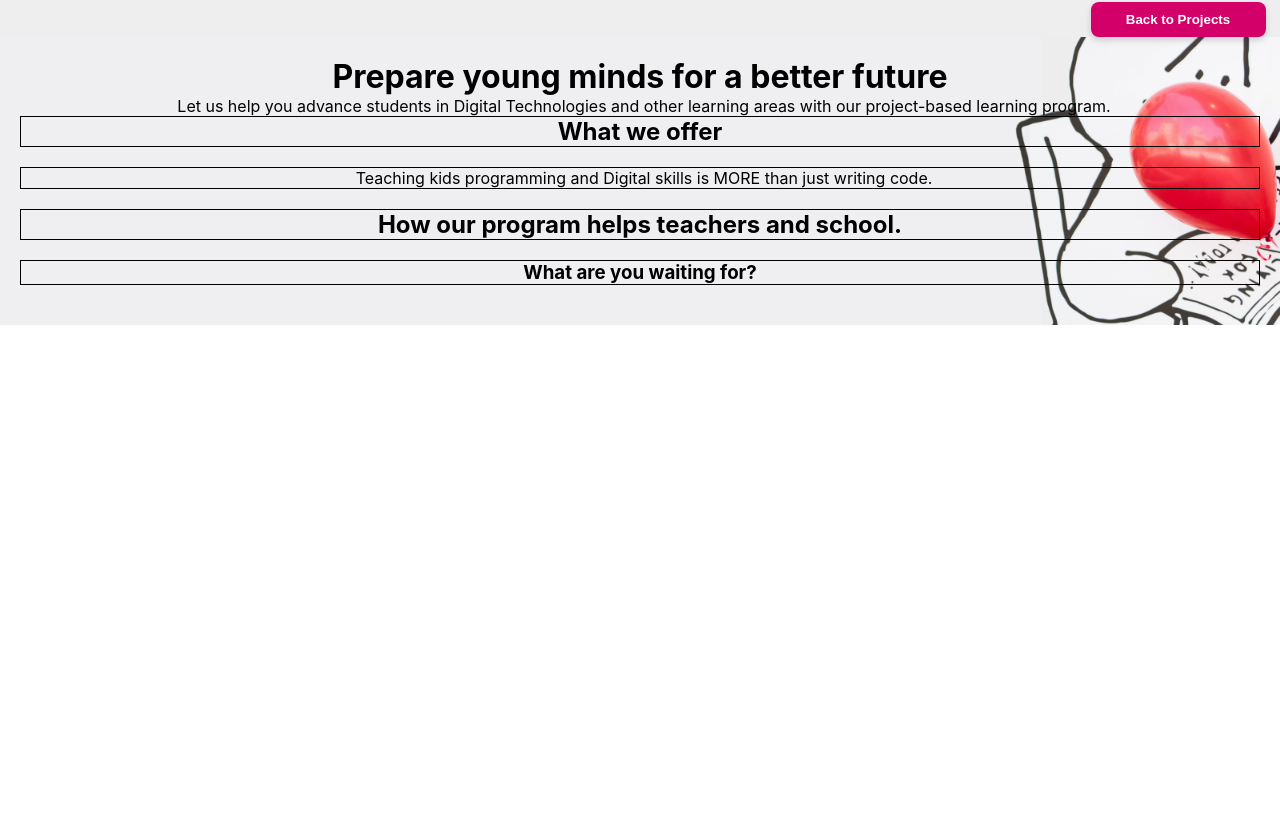
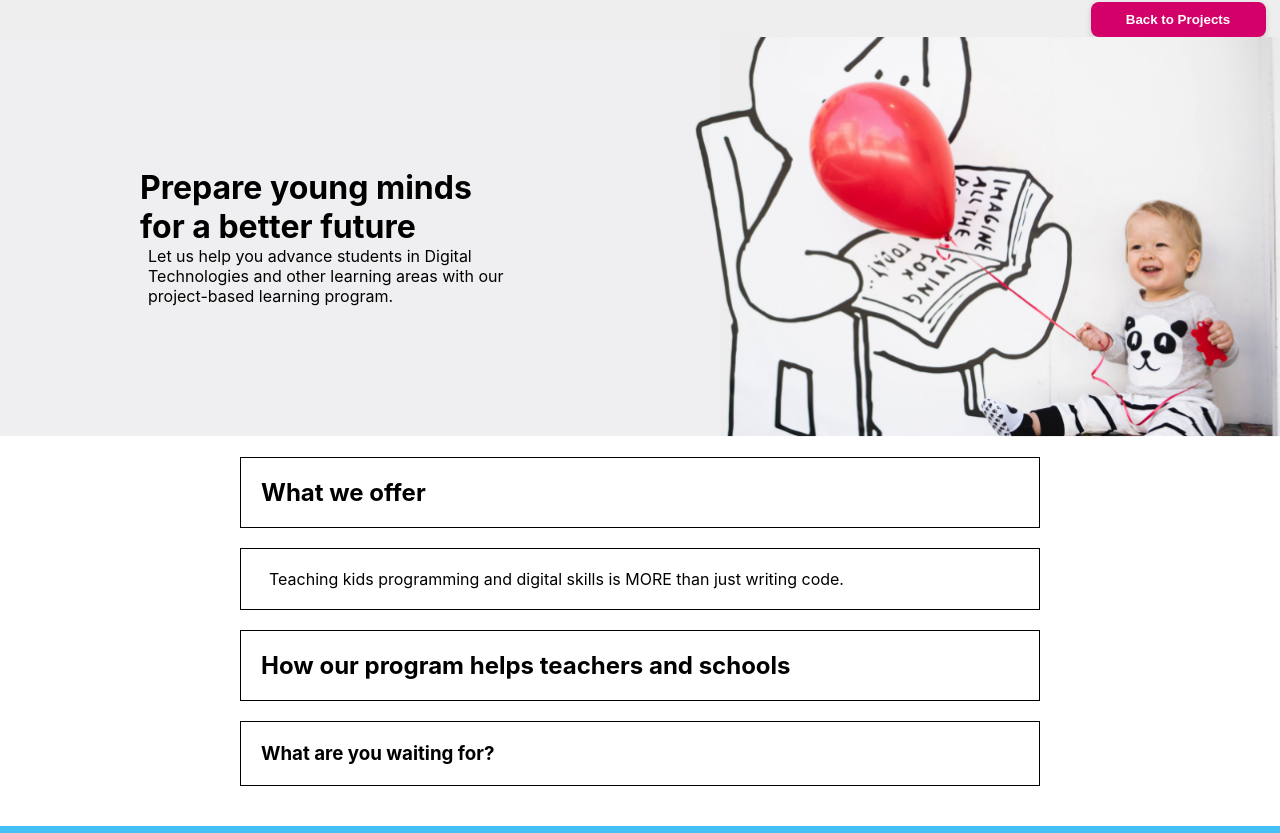
Before and after one commit to farhanmalek/EducationApp-FrontEnd, a React (Create React App) app: page /studentprofile in a window 1280 px wide. Shown: the part 827-1660 px from the top of the page. Before the commit the page ends 1152 px from the top, so only its background shows below. Built offline with nearby package versions, Linux system fonts and the light colour scheme.

Commit message:
small changers

```diff
--- a/src/App.js
+++ b/src/App.js
@@ -17,8 +17,7 @@ function App() {
         <Route path="/projectlibrary" element = {<ProjectLibrary/>}/>
         <Route path="/studentprofile" element = {<StudentProfileViewer/>}/>
       </Routes>
-      <Home>
-      </Home>
+      <Home/>
 
       <Footer>
       </Footer>
--- a/src/components/Footer/Footer.css
+++ b/src/components/Footer/Footer.css
@@ -1,9 +1,6 @@
-
 
 .footer {
-    position: fixed;
-    bottom: 0;
-    left: 0;
+  /* Remove position: fixed; */
   width: 100%;
   display: flex;
   justify-content: space-between;
@@ -13,7 +10,6 @@
   z-index: 1000; /* (Optional) Adjust the z-index if necessary */
 }
 
-
 .footer-column{
     flex: 1;
     margin: 0 10px;
--- a/src/components/HomePage/Home.css
+++ b/src/components/HomePage/Home.css
@@ -1,18 +1,49 @@
 .hero{
     background-image: url('../../assets/Home/hero.png');
 }
+.hero {
+    background-image: url('../../assets/Home/hero.png');
+    background-size: cover;
+    background-position: center center;
+    height: 400px; /* Adjust the height as needed */
+    display: flex;
+    justify-content: flex-start;
+    align-items: center;
+    width: 100%;
+    position: relative;
+  }
 
-  .hero {
+  .header-content {
+    width: 30%;
+    padding:0;
+    text-align: left;
+    margin-left: 140px;
+
+  }
+
+  .hero-container {
     display: flex;
-    flex-direction: column; /* Stack items vertically */
-    align-items: center; /* Center items horizontally */
-    text-align: center; /* Center text within sections */
-    padding: 20px; /* Add padding for spacing */
+    flex-direction: column;
+    min-height: 100vh; /* Ensure the container spans the full viewport height */
+  }
+
+  .sections {
+    width: 100%; /* Make the sections span the full width */
+    max-width: 800px; /* Adjust the max-width as needed */
+    box-sizing: border-box;
   }
 
   .section {
     margin-bottom: 20px; /* Add space between sections */
     border: 1px solid black;
-    width: 100%; /* Make the sections span the full width */
-    box-sizing: border-box; /* Include padding and border in the width calculation */
+    padding: 20px;
   }
+
+  .content-container {
+    flex: 1; /* Allow the content container to stretch to fill the remaining vertical space */
+    padding: 20px; /* Add padding for spacing */
+    display: flex;
+    justify-content: center;
+    align-items: center;
+    flex-direction: column; /* Stack sections vertically */
+  }
--- a/src/components/HomePage/Home.js
+++ b/src/components/HomePage/Home.js
@@ -5,23 +5,30 @@ import heroImage from '../../assets/Home/hero.png';
 
 function Home(){
     return(
-
-        <div className="hero" style={{ backgroundImage: `url(${heroImage})`}}>
+    <div className="home-container">
+        <div className="hero" style={{ backgroundImage: `url(${heroImage})` }}>
+          <div className="header-content">
             <header>
               <h1>Prepare young minds for a better future</h1>
               <p>Let us help you advance students in Digital Technologies and other learning areas with our project-based learning program.</p>
             </header>
-            <div className="section">
+          </div>
+        </div>
+      <div className="content-container">
+        <div className="sections">
+          <section className="section">
             <h2>What we offer</h2>
+          </section>
+          <section className="section">
+            <p>Teaching kids programming and digital skills is MORE than just writing code.</p>
+          </section>
+          <section className="section">
+            <h2>How our program helps teachers and schools</h2>
+          </section>
+          <section className="section">
+            <h3>What are you waiting for?</h3>
+          </section>
         </div>
-            <div className="section">
-                <p>Teaching kids programming and Digital skills is MORE than just writing code.</p>
-            </div>
-            <div className="section">
-                <h2>How our program helps teachers and school.</h2>
-            </div>
-            <div className="section">
-                <h3>What are you waiting for?</h3>
       </div>
     </div>
   );
```
Lines whose indentation alone changed are shown as unchanged.
